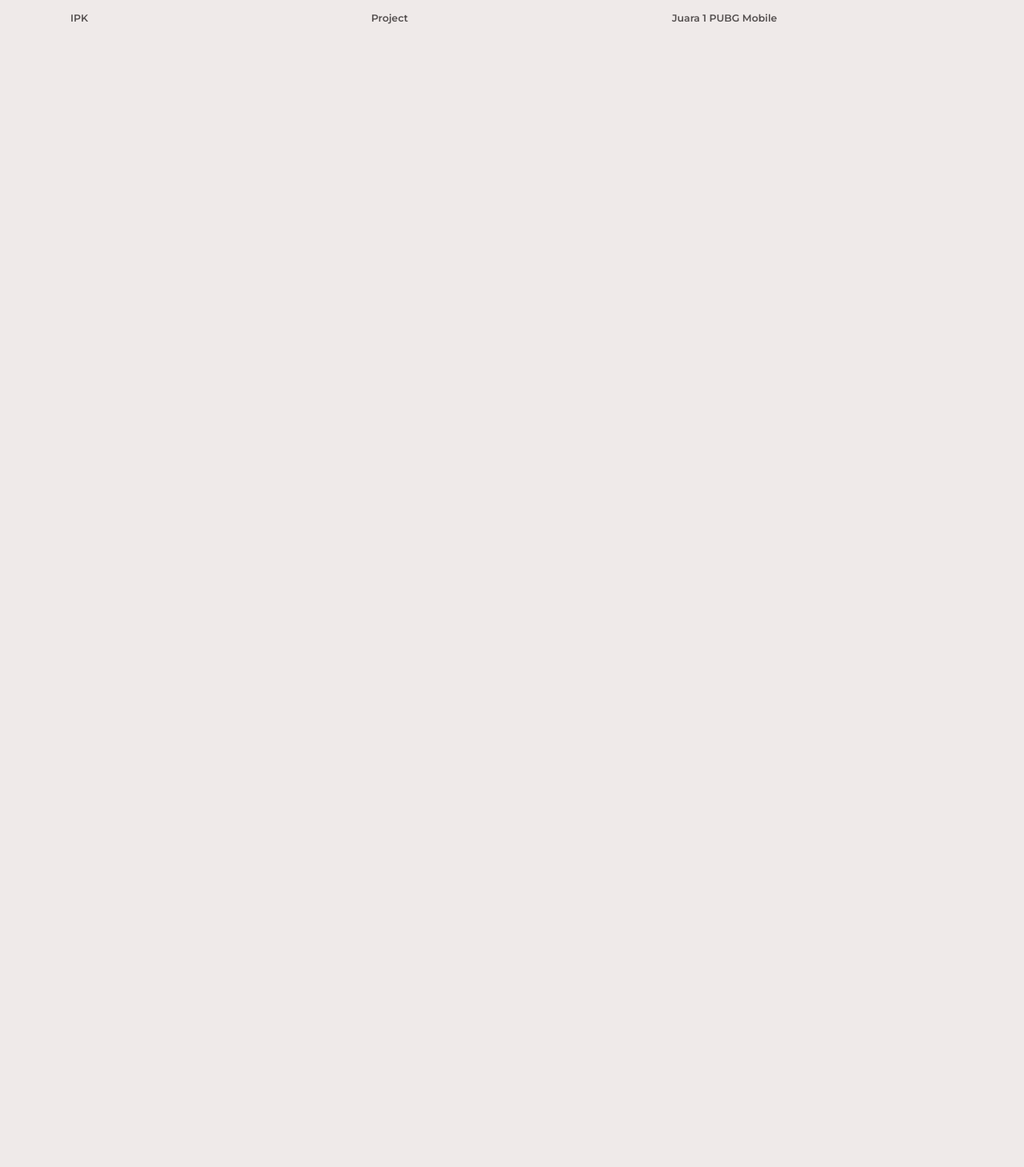
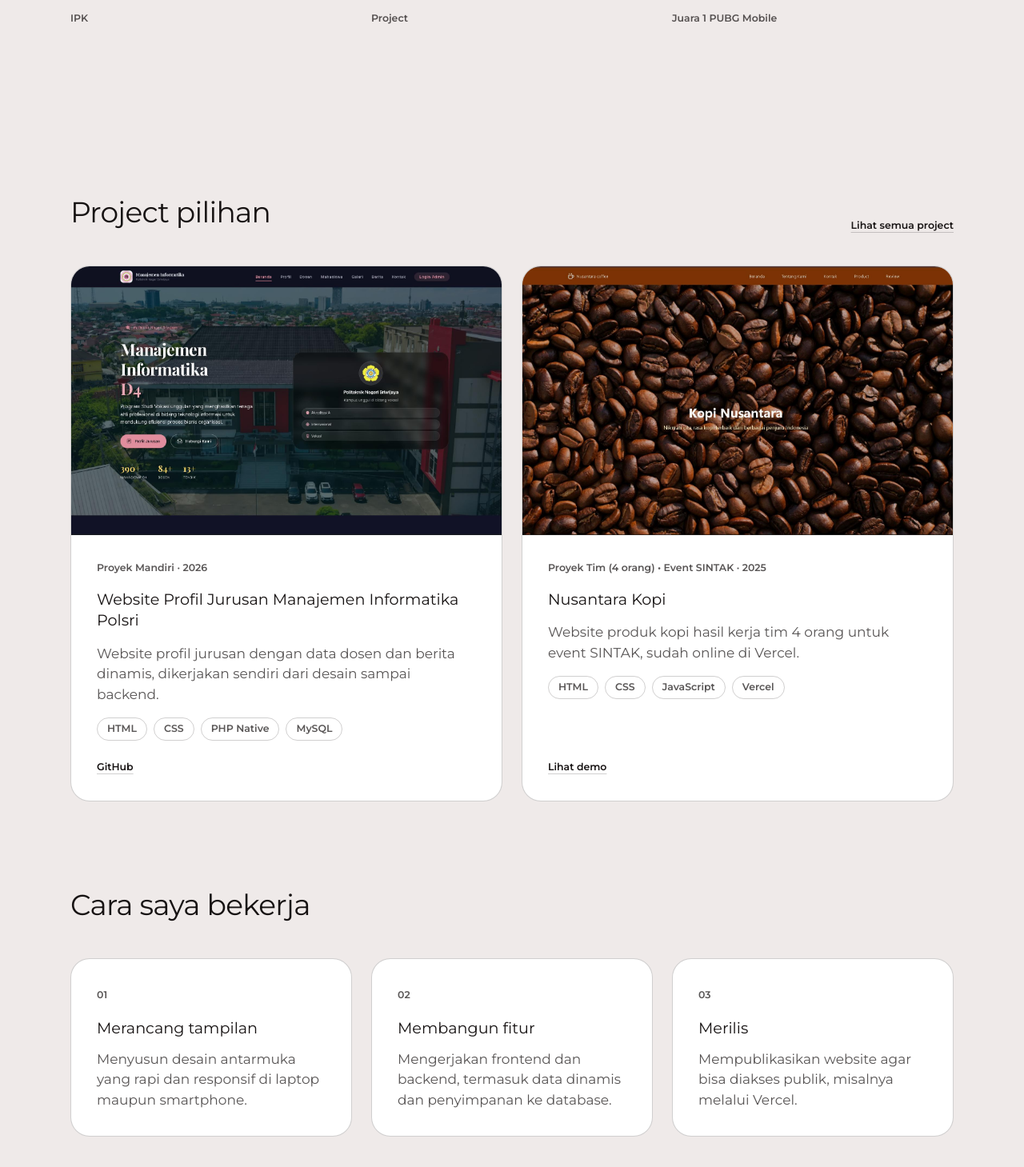
Before and after one commit to sutannn7/portofolio-nextjs, a Next.js app: page / in a window 1280 px wide. Shown: the part 505-1964 px from the top of the page at 80% size. Before the commit the page ends 800 px from the top, so only its background shows below. Built offline with nearby package versions, Linux system fonts and the light colour scheme.

Commit message:
hero baru, latar krem

```diff
--- a/components/sections/HomeSection.tsx
+++ b/components/sections/HomeSection.tsx
@@ -1,9 +1,13 @@
 import Hero from "./home/Hero";
+import ProjectsPreview from "./home/ProjectsPreview";
+import Steps from "./home/Steps";
 
 export default function HomeSection() {
   return (
     <>
       <Hero />
+      <ProjectsPreview />
+      <Steps />
     </>
   );
 }
--- /dev/null
+++ b/components/sections/home/ProjectsPreview.tsx
@@ -0,0 +1,98 @@
+import Image from "next/image";
+import Link from "next/link";
+import { projects } from "@/lib/projects";
+
+const linkClass =
+  "text-label font-semibold text-ink underline underline-offset-4 decoration-line hover:decoration-ink focus-visible:outline-2 focus-visible:outline-offset-2 focus-visible:outline-ink";
+
+export default function ProjectsPreview() {
+  return (
+    <section
+      aria-labelledby="projects-title"
+      className="py-[clamp(4rem,8vw,7rem)]"
+    >
+      <div className="mx-auto max-w-6xl px-4 sm:px-6">
+        <div className="mb-10 flex flex-wrap items-end justify-between gap-4">
+          <h2
+            id="projects-title"
+            className="text-h2 font-normal tracking-[-0.02em] text-ink"
+          >
+            Project pilihan
+          </h2>
+          <Link href="/projects" className={linkClass}>
+            Lihat semua project
+          </Link>
+        </div>
+
+        <ul className="grid gap-6 md:grid-cols-2">
+          {projects.map((p) => (
+            <li
+              key={p.id}
+              className="flex flex-col overflow-hidden rounded-3xl border border-line bg-surface"
+            >
+              <div className="relative aspect-[16/10] w-full bg-bg">
+                {p.image && (
+                  <Image
+                    src={p.image}
+                    alt={`Tampilan website ${p.title}`}
+                    fill
+                    sizes="(min-width: 768px) 560px, 100vw"
+                    className="object-cover"
+                  />
+                )}
+              </div>
+
+              <div className="flex flex-1 flex-col gap-4 p-6 sm:p-8">
+                <p className="text-label font-semibold text-ink-muted">
+                  {p.type} · {p.year}
+                </p>
+                <h3 className="text-h3 font-normal leading-snug text-ink">
+                  {p.title}
+                </h3>
+                <p className="max-w-[65ch] text-body text-ink-muted">
+                  {p.short}
+                </p>
+
+                <ul className="flex flex-wrap gap-2" aria-label="Teknologi">
+                  {p.stack.map((s) => (
+                    <li
+                      key={s}
+                      className="rounded-pill border border-line px-3 py-1 text-label font-semibold text-ink-muted"
+                    >
+                      {s}
+                    </li>
+                  ))}
+                </ul>
+
+                {(p.demo || p.github) && (
+                  <div className="mt-auto flex gap-6 pt-2">
+                    {p.demo && (
+                      <a
+                        href={p.demo}
+                        target="_blank"
+                        rel="noopener noreferrer"
+                        className={linkClass}
+                      >
+                        Lihat demo
+                      </a>
+                    )}
+                    {p.github && (
+                      <a
+                        href={p.github}
+                        target="_blank"
+                        rel="noopener noreferrer"
+                        className={linkClass}
+                      >
+                        GitHub
+                      </a>
+                    )}
+                  </div>
+                )}
+              </div>
+            </li>
+          ))}
+        </ul>
+      </div>
+    </section>
+  );
+}
--- /dev/null
+++ b/components/sections/home/Steps.tsx
@@ -0,0 +1,51 @@
+// TODO: sesuaikan tiga langkah ini dengan cara kerja Anda yang sebenarnya.
+const steps = [
+  {
+    number: "01",
+    title: "Merancang tampilan",
+    text: "Menyusun desain antarmuka yang rapi dan responsif di laptop maupun smartphone.",
+  },
+  {
+    number: "02",
+    title: "Membangun fitur",
+    text: "Mengerjakan frontend dan backend, termasuk data dinamis dan penyimpanan ke database.",
+  },
+  {
+    number: "03",
+    title: "Merilis",
+    text: "Mempublikasikan website agar bisa diakses publik, misalnya melalui Vercel.",
+  },
+];
+
+export default function Steps() {
+  return (
+    <section
+      aria-labelledby="steps-title"
+      className="pb-[clamp(4rem,8vw,7rem)]"
+    >
+      <div className="mx-auto max-w-6xl px-4 sm:px-6">
+        <h2
+          id="steps-title"
+          className="mb-10 text-h2 font-normal tracking-[-0.02em] text-ink"
+        >
+          Cara saya bekerja
+        </h2>
+
+        <ol className="grid gap-6 md:grid-cols-3">
+          {steps.map((s) => (
+            <li
+              key={s.number}
+              className="rounded-3xl border border-line bg-surface p-6 sm:p-8"
+            >
+              <span className="text-label font-semibold text-ink-muted">
+                {s.number}
+              </span>
+              <h3 className="mt-4 text-h3 font-normal text-ink">{s.title}</h3>
+              <p className="mt-3 text-body text-ink-muted">{s.text}</p>
+            </li>
+          ))}
+        </ol>
+      </div>
+    </section>
+  );
+}
```
